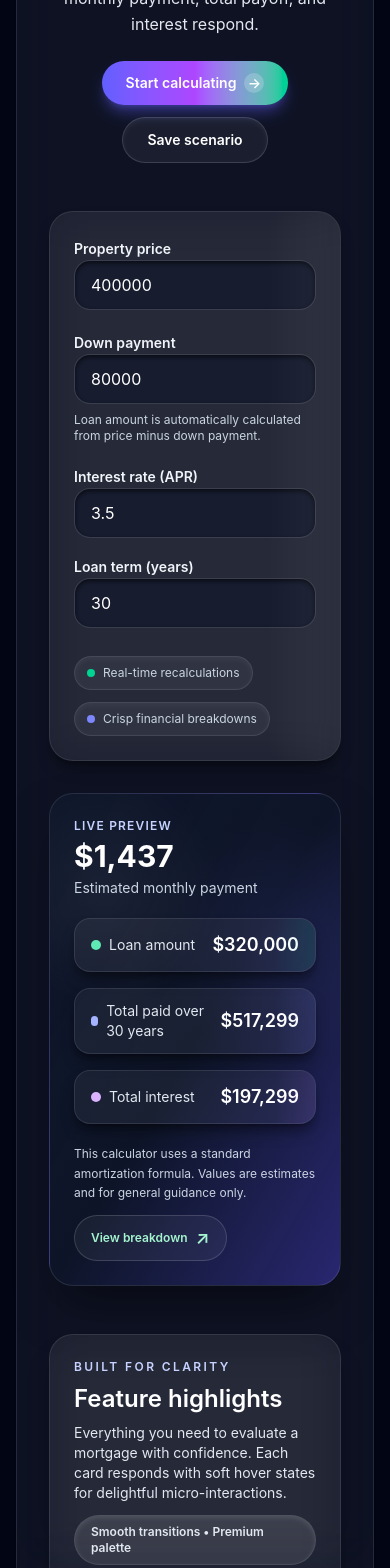
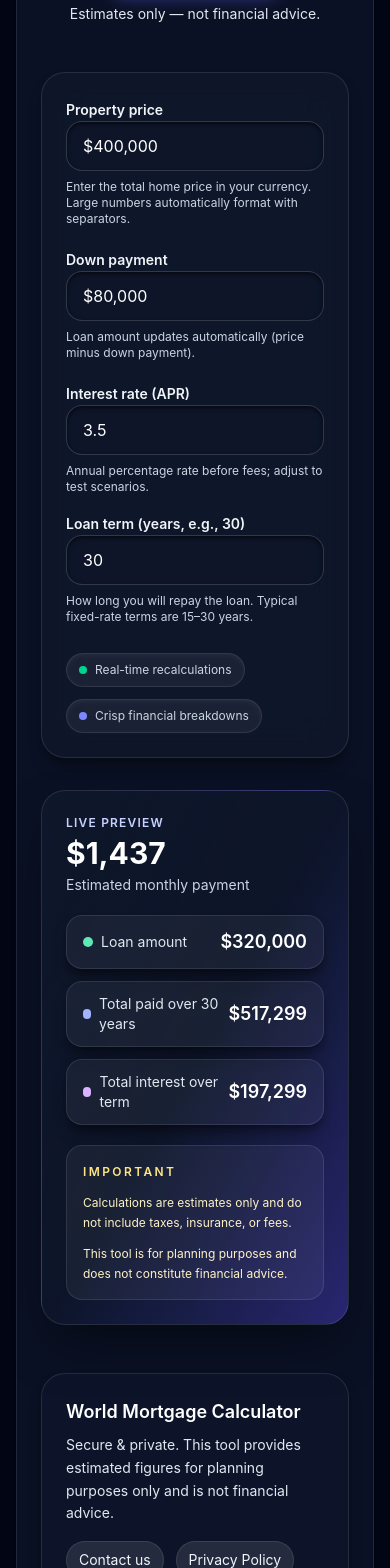
Before and after one commit to alexcanchaya-dotcom/worldmortgagecalc, a Next.js app: page / in a window 390 px wide. Shown: the part 432-2000 px from the top of the page. Built offline with nearby package versions, Linux system fonts and the light colour scheme.

Commit message:
Simplify calculator focus and remove premium labels

```diff
--- a/app/layout.tsx
+++ b/app/layout.tsx
@@ -13,8 +13,9 @@ const geistMono = Geist_Mono({
 });
 
 export const metadata: Metadata = {
-  title: "World Mortgage Calculator - Compare Rates Globally",
-  description: "Generated by create next app",
+  title: "World Mortgage Calculator – Global Mortgage Estimator",
+  description:
+    "World Mortgage Calculator delivers instant monthly payment estimates, total payoff amounts, and transparent interest details for global borrowers.",
 };
 
 export default function RootLayout({
--- a/app/old-homepage/page.tsx
+++ b/app/old-homepage/page.tsx
@@ -76,10 +76,10 @@ export default function Home() {
                   See upcoming markets
                 </a>
                 <Link
-                  href="/premium-calculator"
+                  href="/"
                   className="px-5 py-3 rounded-xl bg-white/80 text-gray-900 font-semibold border border-indigo-100 shadow-sm hover:shadow-md transition-transform hover:-translate-y-0.5"
                 >
-                  View premium experience
+                  Try the calculator
                 </Link>
               </div>
               <div className="flex flex-wrap gap-4 text-sm text-gray-600">
@@ -209,10 +209,10 @@ export default function Home() {
         <div className="bg-gradient-to-r from-slate-900 via-slate-800 to-slate-900 text-white rounded-2xl p-6 md:p-8 shadow-xl border border-indigo-200/40">
           <div className="flex flex-col lg:flex-row lg:items-center lg:justify-between gap-6">
             <div className="space-y-3 max-w-3xl">
-              <p className="text-sm uppercase tracking-wide text-indigo-200">Premium</p>
+              <p className="text-sm uppercase tracking-wide text-indigo-200">Advanced</p>
               <h2 className="text-2xl md:text-3xl font-bold">Preview the concierge-grade calculator experience</h2>
               <p className="text-indigo-100/90 text-sm md:text-base">
-                Explore a darker, premium layout with scenario layering, stress-test toggles, export-ready PDFs, and team collaboration features designed for brokers and advisors who need elevated visuals.
+                Explore a darker, advanced layout with scenario layering, stress-test toggles, export-ready PDFs, and team collaboration features designed for brokers and advisors who need elevated visuals.
               </p>
               <div className="flex flex-wrap gap-3 text-sm text-indigo-100/90">
                 <span className="px-3 py-1 rounded-full bg-white/10 border border-white/10">Scenario layering</span>
@@ -221,10 +221,10 @@ export default function Home() {
               </div>
             </div>
             <Link
-              href="/premium-calculator"
+              href="/"
               className="px-5 py-3 rounded-xl bg-white text-slate-900 font-semibold shadow-lg shadow-black/30 hover:-translate-y-0.5 transform transition"
             >
-              View premium calculator
+              View main calculator
             </Link>
           </div>
         </div>
--- a/app/page.tsx
+++ b/app/page.tsx
@@ -4,9 +4,14 @@ import { useMemo, useState } from "react";
 
 export default function HomePage() {
   const [propertyPrice, setPropertyPrice] = useState(400000);
+  const [propertyPriceDisplay, setPropertyPriceDisplay] = useState("$400,000");
   const [downPayment, setDownPayment] = useState(80000);
+  const [downPaymentDisplay, setDownPaymentDisplay] = useState("$80,000");
   const [interestRate, setInterestRate] = useState(3.5);
   const [loanTerm, setLoanTerm] = useState(30);
+
+  const ctaButton =
+    "inline-flex items-center justify-center gap-2 rounded-full px-6 py-3 text-sm font-semibold text-white shadow-lg transition duration-300 focus-visible:outline focus-visible:outline-2 focus-visible:outline-offset-2 focus-visible:outline-emerald-300";
 
   const loanAmount = Math.max(0, propertyPrice - downPayment);
 
@@ -35,76 +40,101 @@ export default function HomePage() {
       maximumFractionDigits: 0,
     }).format(value);
 
+  const formatNumberWithSeparators = (value: number) =>
+    Number.isFinite(value) ? value.toLocaleString("en-US") : "";
+
+  const handleCurrencyInput = (
+    value: string,
+    setNumericValue: (n: number) => void,
+    setDisplayValue: (s: string) => void,
+  ) => {
+    const numericValue = Number(value.replace(/[^0-9.]/g, ""));
+    setNumericValue(Number.isFinite(numericValue) ? numericValue : 0);
+    setDisplayValue(
+      value.trim() === ""
+        ? ""
+        : `$${formatNumberWithSeparators(Number.isFinite(numericValue) ? numericValue : 0)}`,
+    );
+  };
+
   return (
-    <main className="min-h-screen bg-slate-950 text-slate-50 px-4 py-10 sm:py-16 scroll-smooth">
-      <div className="absolute inset-0 -z-10 overflow-hidden">
-        <div className="pointer-events-none absolute inset-0 bg-[radial-gradient(circle_at_20%_20%,rgba(99,102,241,0.15),transparent_35%),radial-gradient(circle_at_80%_10%,rgba(16,185,129,0.15),transparent_30%),radial-gradient(circle_at_70%_80%,rgba(14,165,233,0.2),transparent_32%)]" />
-        <div className="pointer-events-none absolute inset-y-0 left-1/3 w-[40vw] blur-3xl bg-gradient-to-b from-indigo-500/20 via-emerald-400/20 to-transparent" />
-        <div className="pointer-events-none absolute -top-24 right-0 w-64 h-64 rounded-full bg-gradient-to-br from-indigo-500/30 via-purple-500/20 to-emerald-400/20 blur-3xl" />
+    <main className="min-h-screen bg-slate-950 text-slate-50 px-4 py-12 sm:py-16">
+      <div className="mx-auto flex w-full max-w-6xl flex-col space-y-12 rounded-[28px] border border-white/10 bg-slate-900/70 p-6 shadow-[0_30px_90px_rgba(0,0,0,0.35)] backdrop-blur-xl sm:p-10">
+        <header className="flex flex-col gap-5 text-center">
+          <div className="mx-auto inline-flex items-center gap-2 rounded-full border border-white/10 bg-white/10 px-4 py-2 text-xs font-semibold uppercase tracking-[0.18em] text-indigo-100 shadow-inner shadow-white/10">
+            World Mortgage Calculator
           </div>
-
-      <div className="mx-auto flex w-full max-w-6xl flex-col space-y-12 rounded-[32px] border border-white/10 bg-white/5 p-8 shadow-[0_30px_90px_rgba(0,0,0,0.35)] backdrop-blur-xl sm:p-12">
-        <header className="flex flex-col gap-6 text-center">
-          <div className="mx-auto inline-flex items-center gap-2 rounded-full border border-white/10 bg-white/10 px-4 py-2 text-xs font-semibold uppercase tracking-[0.18em] text-indigo-100 shadow-inner shadow-white/10 transition hover:-translate-y-0.5 hover:shadow-lg hover:shadow-indigo-500/30">
-            <span className="h-2 w-2 rounded-full bg-gradient-to-r from-indigo-400 via-sky-300 to-emerald-300 animate-pulse" />
-            Premium mortgage insights
-          </div>
-          <div className="space-y-4">
+          <div className="space-y-3">
             <h1 className="text-3xl font-bold leading-tight text-white sm:text-5xl sm:leading-tight">
-              Get a crystal-clear view of your monthly mortgage payment
+              Global mortgage estimator — simple, fast, and focused
             </h1>
             <p className="mx-auto max-w-3xl text-base leading-relaxed text-slate-200 sm:text-lg">
-              Model scenarios in seconds with a refined calculator built for modern homeowners and advisors. Adjust inputs and instantly see how your monthly payment, total payoff, and interest respond.
+              Start with the calculator below. Adjust price, down payment, APR, and term to instantly see your estimated monthly payment and total costs.
             </p>
           </div>
           <div className="flex flex-wrap items-center justify-center gap-3">
             <a
               href="#calculator"
-              className="group inline-flex items-center gap-2 rounded-full bg-gradient-to-r from-indigo-500 via-purple-500 to-emerald-400 px-6 py-3 text-sm font-semibold text-white shadow-lg shadow-indigo-500/40 transition duration-300 hover:-translate-y-0.5 hover:shadow-2xl hover:shadow-emerald-400/30 active:scale-[0.99]"
+              className={`${ctaButton} h-12 bg-gradient-to-r from-indigo-500 via-purple-500 to-emerald-400 shadow-indigo-500/40 active:scale-[0.99]`}
             >
-              Start calculating
-              <span className="h-5 w-5 rounded-full bg-white/20 backdrop-blur-sm transition group-hover:translate-x-1">→</span>
+              Go to calculator
+              <span className="h-5 w-5 rounded-full bg-white/20 backdrop-blur-sm">→</span>
             </a>
-            <button
-              type="button"
-              className="inline-flex items-center gap-2 rounded-full border border-white/15 bg-white/5 px-6 py-3 text-sm font-semibold text-white shadow-inner shadow-white/5 transition duration-300 hover:-translate-y-0.5 hover:border-emerald-200/50 hover:bg-white/10 hover:shadow-lg hover:shadow-emerald-400/30 active:scale-[0.99]"
-            >
-              Save scenario
-            </button>
+            <span className="text-sm text-slate-200">
+              Estimates only — not financial advice.
+            </span>
           </div>
         </header>
 
-        <div className="grid gap-8 lg:grid-cols-[1.1fr,0.9fr]" id="calculator">
-          <section className="relative overflow-hidden rounded-3xl border border-white/10 bg-white/5 p-6 shadow-lg shadow-black/40 backdrop-blur-xl sm:p-8">
-            <div className="pointer-events-none absolute inset-y-0 right-0 w-1/2 bg-gradient-to-l from-white/5 via-transparent to-transparent" />
+        <div className="grid gap-8 lg:grid-cols-[1.05fr,0.95fr]" id="calculator">
+          <section className="relative overflow-hidden rounded-3xl border border-white/10 bg-slate-900/80 p-6 shadow-lg shadow-black/40 backdrop-blur-xl sm:p-8">
             <div className="space-y-5">
               <div className="space-y-2">
                 <label className="text-sm font-semibold text-slate-100" htmlFor="property-price">
                   Property price
                 </label>
+                <div className="space-y-2">
                   <input
                     id="property-price"
-                  type="number"
-                  min={0}
-                  value={propertyPrice}
-                  onChange={(e) => setPropertyPrice(Number(e.target.value) || 0)}
+                    type="text"
+                    inputMode="decimal"
+                    placeholder="e.g., $450,000"
+                    value={propertyPriceDisplay}
+                    onChange={(e) =>
+                      handleCurrencyInput(
+                        e.target.value,
+                        setPropertyPrice,
+                        setPropertyPriceDisplay,
+                      )
+                    }
                     className="w-full rounded-2xl border border-white/15 bg-slate-900/60 px-4 py-3 text-base text-white shadow-inner shadow-black/60 outline-none ring-0 transition duration-300 hover:-translate-y-0.5 hover:border-indigo-200/60 hover:shadow-[0_12px_40px_rgba(0,0,0,0.45)] focus:-translate-y-0.5 focus:border-emerald-300/80 focus:ring-4 focus:ring-indigo-500/20"
                   />
+                  <p className="text-xs text-slate-300">Enter the total home price in your currency. Large numbers automatically format with separators.</p>
+                </div>
               </div>
 
               <div className="space-y-2">
                 <label className="text-sm font-semibold text-slate-100" htmlFor="down-payment">
                   Down payment
                 </label>
+                <div className="space-y-2">
                   <input
                     id="down-payment"
-                  type="number"
-                  min={0}
-                  value={downPayment}
-                  onChange={(e) => setDownPayment(Number(e.target.value) || 0)}
+                    type="text"
+                    inputMode="decimal"
+                    placeholder="e.g., $80,000"
+                    value={downPaymentDisplay}
+                    onChange={(e) =>
+                      handleCurrencyInput(
+                        e.target.value,
+                        setDownPayment,
+                        setDownPaymentDisplay,
+                      )
+                    }
                     className="w-full rounded-2xl border border-white/15 bg-slate-900/60 px-4 py-3 text-base text-white shadow-inner shadow-black/60 outline-none transition duration-300 hover:-translate-y-0.5 hover:border-indigo-200/60 hover:shadow-[0_12px_40px_rgba(0,0,0,0.45)] focus:-translate-y-0.5 focus:border-emerald-300/80 focus:ring-4 focus:ring-indigo-500/20"
                   />
-                <p className="text-xs text-slate-300">Loan amount is automatically calculated from price minus down payment.</p>
+                  <p className="text-xs text-slate-300">Loan amount updates automatically (price minus down payment).</p>
+                </div>
               </div>
 
               <div className="grid grid-cols-1 gap-4 sm:grid-cols-2">
@@ -117,24 +147,28 @@ export default function HomePage() {
                     type="number"
                     min={0}
                     step={0.1}
+                    placeholder="e.g., 6.25"
                     value={interestRate}
                     onChange={(e) => setInterestRate(Number(e.target.value) || 0)}
                     className="w-full rounded-2xl border border-white/15 bg-slate-900/60 px-4 py-3 text-base text-white shadow-inner shadow-black/60 outline-none transition duration-300 hover:-translate-y-0.5 hover:border-indigo-200/60 hover:shadow-[0_12px_40px_rgba(0,0,0,0.45)] focus:-translate-y-0.5 focus:border-emerald-300/80 focus:ring-4 focus:ring-indigo-500/20"
                   />
+                  <p className="text-xs text-slate-300">Annual percentage rate before fees; adjust to test scenarios.</p>
                 </div>
 
                 <div className="space-y-2">
                   <label className="text-sm font-semibold text-slate-100" htmlFor="loan-term">
-                    Loan term (years)
+                    Loan term (years, e.g., 30)
                   </label>
                   <input
                     id="loan-term"
                     type="number"
                     min={1}
+                    placeholder="Loan length in years"
                     value={loanTerm}
                     onChange={(e) => setLoanTerm(Number(e.target.value) || 0)}
                     className="w-full rounded-2xl border border-white/15 bg-slate-900/60 px-4 py-3 text-base text-white shadow-inner shadow-black/60 outline-none transition duration-300 hover:-translate-y-0.5 hover:border-indigo-200/60 hover:shadow-[0_12px_40px_rgba(0,0,0,0.45)] focus:-translate-y-0.5 focus:border-emerald-300/80 focus:ring-4 focus:ring-indigo-500/20"
                   />
+                  <p className="text-xs text-slate-300">How long you will repay the loan. Typical fixed-rate terms are 15–30 years.</p>
                 </div>
               </div>
 
@@ -149,20 +183,20 @@ export default function HomePage() {
             </div>
           </section>
 
-          <section className="relative overflow-hidden rounded-3xl border border-white/10 bg-gradient-to-br from-slate-900 via-slate-900/70 to-indigo-900/80 p-6 shadow-2xl shadow-black/50 transition duration-300 hover:-translate-y-1 hover:shadow-[0_30px_70px_rgba(0,0,0,0.55)] sm:p-8">
-            <div className="pointer-events-none absolute inset-0 bg-[radial-gradient(circle_at_20%_20%,rgba(255,255,255,0.05),transparent_25%),radial-gradient(circle_at_80%_30%,rgba(99,102,241,0.1),transparent_30%)]" />
+          <section className="relative overflow-hidden rounded-3xl border border-white/10 bg-gradient-to-br from-slate-900 via-slate-900/70 to-indigo-900/80 p-6 shadow-2xl shadow-black/50 sm:p-8">
             <div className="relative space-y-5">
               <div className="flex items-center justify-between">
                 <div className="space-y-1">
                   <p className="text-xs font-semibold uppercase tracking-widest text-indigo-200">Live preview</p>
-                  <p className="text-3xl font-bold text-white sm:text-4xl">{formatCurrency(monthlyPayment || 0)}</p>
+                  <p className="text-3xl font-bold text-white sm:text-4xl">
+                    {formatCurrency(monthlyPayment || 0)}
+                  </p>
                   <p className="text-sm text-slate-300">Estimated monthly payment</p>
                 </div>
               </div>
 
-              <div className="grid gap-4 text-sm text-slate-100">
-                <div className="group relative overflow-hidden rounded-2xl border border-white/10 bg-white/5 px-4 py-3 shadow-lg shadow-black/40 transition duration-300 hover:-translate-y-1 hover:border-emerald-200/60 hover:shadow-emerald-400/30">
-                  <div className="absolute inset-y-0 right-0 w-1/3 bg-gradient-to-l from-emerald-400/10 via-transparent to-transparent" />
+              <div className="grid gap-3 text-sm text-slate-100">
+                <div className="rounded-2xl border border-white/10 bg-white/5 px-4 py-3 shadow-lg shadow-black/40">
                   <div className="flex items-center justify-between">
                     <span className="flex items-center gap-2 text-slate-200">
                       <span className="h-2.5 w-2.5 rounded-full bg-emerald-300" /> Loan amount
@@ -171,8 +205,7 @@ export default function HomePage() {
                   </div>
                 </div>
 
-                <div className="group relative overflow-hidden rounded-2xl border border-white/10 bg-white/5 px-4 py-3 shadow-lg shadow-black/40 transition duration-300 hover:-translate-y-1 hover:border-indigo-200/60 hover:shadow-indigo-400/30">
-                  <div className="absolute inset-y-0 right-0 w-1/3 bg-gradient-to-l from-indigo-400/10 via-transparent to-transparent" />
+                <div className="rounded-2xl border border-white/10 bg-white/5 px-4 py-3 shadow-lg shadow-black/40">
                   <div className="flex items-center justify-between">
                     <span className="flex items-center gap-2 text-slate-200">
                       <span className="h-2.5 w-2.5 rounded-full bg-indigo-300" /> Total paid over {loanTerm} years
@@ -181,80 +214,44 @@ export default function HomePage() {
                   </div>
                 </div>
 
-                <div className="group relative overflow-hidden rounded-2xl border border-white/10 bg-white/5 px-4 py-3 shadow-lg shadow-black/40 transition duration-300 hover:-translate-y-1 hover:border-purple-200/60 hover:shadow-purple-400/30">
-                  <div className="absolute inset-y-0 right-0 w-1/3 bg-gradient-to-l from-purple-400/10 via-transparent to-transparent" />
+                <div className="rounded-2xl border border-white/10 bg-white/5 px-4 py-3 shadow-lg shadow-black/40">
                   <div className="flex items-center justify-between">
                     <span className="flex items-center gap-2 text-slate-200">
-                      <span className="h-2.5 w-2.5 rounded-full bg-purple-300" /> Total interest
+                      <span className="h-2.5 w-2.5 rounded-full bg-purple-300" /> Total interest over term
                     </span>
                     <span className="text-lg font-semibold text-white">{formatCurrency(totalInterest || 0)}</span>
                   </div>
                 </div>
               </div>
 
-              <div className="flex flex-wrap items-center justify-between gap-3 text-xs text-slate-300">
-                <p className="max-w-xl leading-relaxed">
-                  This calculator uses a standard amortization formula. Values are estimates and for general guidance only.
-                </p>
-                <a
-                  href="#calculator"
-                  className="inline-flex items-center gap-2 rounded-full border border-white/15 bg-white/5 px-4 py-2 font-semibold text-emerald-200 transition duration-300 hover:-translate-y-0.5 hover:border-emerald-200/60 hover:bg-emerald-400/10 hover:text-white hover:shadow-lg hover:shadow-emerald-400/30 active:scale-[0.99]"
-                >
-                  View breakdown
-                  <span className="text-lg">↗</span>
-                </a>
+              <div className="space-y-3 rounded-2xl border border-white/10 bg-white/5 p-4 text-xs leading-relaxed text-amber-100">
+                <p className="font-semibold uppercase tracking-[0.2em] text-amber-200">Important</p>
+                <p>Calculations are estimates only and do not include taxes, insurance, or fees.</p>
+                <p>This tool is for planning purposes and does not constitute financial advice.</p>
               </div>
             </div>
           </section>
         </div>
 
-        <section className="space-y-6 rounded-3xl border border-white/10 bg-white/5 p-6 shadow-xl shadow-black/40 backdrop-blur-xl sm:p-8">
-          <div className="flex flex-col gap-3 sm:flex-row sm:items-center sm:justify-between">
+        <footer className="flex flex-col gap-4 rounded-3xl border border-white/10 bg-slate-900/70 p-6 text-sm text-slate-100 shadow-lg shadow-black/40 sm:flex-row sm:items-center sm:justify-between sm:p-8">
           <div className="space-y-2">
-              <p className="text-xs font-semibold uppercase tracking-[0.2em] text-indigo-200">Built for clarity</p>
-              <h2 className="text-2xl font-semibold text-white sm:text-3xl">Feature highlights</h2>
-              <p className="max-w-2xl text-sm text-slate-200 sm:text-base">
-                Everything you need to evaluate a mortgage with confidence. Each card responds with soft hover states for delightful micro-interactions.
+            <h4 className="text-lg font-semibold text-white">World Mortgage Calculator</h4>
+            <p className="max-w-xl leading-relaxed text-slate-200">
+              Secure & private. This tool provides estimated figures for planning purposes only and is not financial advice.
             </p>
           </div>
-            <div className="inline-flex items-center gap-2 rounded-full border border-white/10 bg-white/10 px-4 py-2 text-xs font-semibold text-slate-200 shadow-inner shadow-white/10">
-              Smooth transitions • Premium palette
+          <div className="flex flex-wrap items-center gap-3 text-sm">
+            <a className="rounded-full border border-white/10 bg-white/10 px-3 py-2 transition hover:-translate-y-0.5 hover:border-emerald-200/60 hover:text-white" href="mailto:hello@worldmortgagecalc.com">
+              Contact us
+            </a>
+            <a className="rounded-full border border-white/10 bg-white/10 px-3 py-2 transition hover:-translate-y-0.5 hover:border-emerald-200/60 hover:text-white" href="#privacy">
+              Privacy Policy
+            </a>
+            <a className="rounded-full border border-white/10 bg-white/10 px-3 py-2 transition hover:-translate-y-0.5 hover:border-emerald-200/60 hover:text-white" href="#terms">
+              Terms of Service
+            </a>
           </div>
-          </div>
-
-          <div className="grid gap-4 md:grid-cols-2 lg:grid-cols-3">
-            {["Precision inputs", "Scenario ready", "Instant insights", "Modern visuals", "Actionable breakdown", "Always on"]
-              .map((title, index) => (
-                <article
-                  key={title}
-                  className="group relative overflow-hidden rounded-2xl border border-white/10 bg-gradient-to-br from-white/10 via-white/5 to-white/0 p-4 shadow-lg shadow-black/35 transition duration-300 hover:-translate-y-1 hover:border-emerald-200/60 hover:shadow-2xl hover:shadow-emerald-400/30"
-                >
-                  <div className="absolute -right-10 -top-12 h-24 w-24 rounded-full bg-gradient-to-br from-indigo-400/30 via-purple-400/30 to-emerald-300/30 blur-2xl transition duration-500 group-hover:scale-150" />
-                  <div className="flex items-center justify-between">
-                    <span className="flex h-11 w-11 items-center justify-center rounded-2xl bg-slate-900/70 text-lg font-semibold text-white shadow-inner shadow-black/50 transition duration-300 group-hover:scale-105 group-hover:bg-slate-900/90">
-                      {index + 1}
-                    </span>
-                    <span className="rounded-full border border-white/10 bg-white/10 px-3 py-1 text-[11px] font-semibold uppercase tracking-widest text-indigo-100 transition duration-300 group-hover:border-indigo-200/60 group-hover:bg-indigo-500/20">
-                      Premium
-                    </span>
-                  </div>
-                  <div className="mt-4 space-y-2">
-                    <h3 className="text-lg font-semibold text-white">{title}</h3>
-                    <p className="text-sm leading-relaxed text-slate-200">
-                      Fine-tuned controls and thoughtful visuals keep every calculation crisp, whether you are advising clients or planning your next move.
-                    </p>
-                  </div>
-                  <button
-                    type="button"
-                    className="mt-4 inline-flex items-center gap-2 text-sm font-semibold text-emerald-200 transition duration-300 hover:text-white"
-                  >
-                    Explore
-                    <span className="transition duration-300 group-hover:translate-x-1">→</span>
-                  </button>
-                </article>
-              ))}
-          </div>
-        </section>
+        </footer>
       </div>
     </main>
   );
```
Also changed, not shown: app/premium-calculator/page.tsx (+18 -18 lines). Lines whose indentation alone changed are shown as unchanged.
